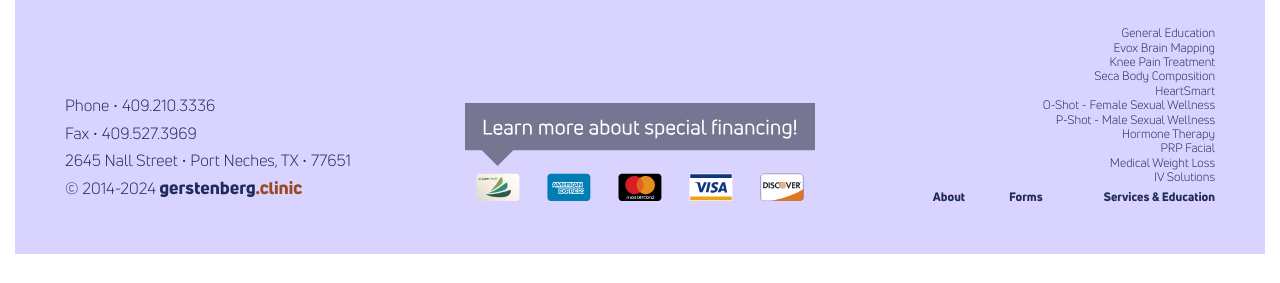
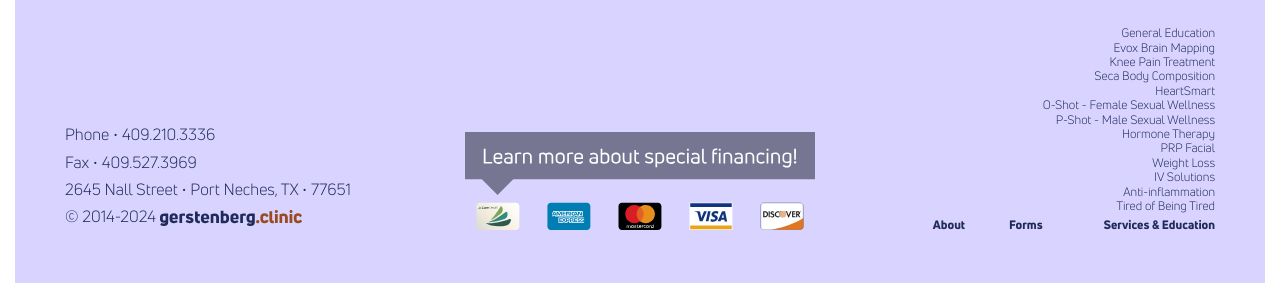
Before and after one commit to theneverwoods/gerstenberg.clinic, a Jekyll site: the page built from index.html, in a window 1280 px wide and 900 px high, scrolled down 2222 px, cut to the strip 617-900 px from the top of the window. Built offline with Jekyll 4.4.1, drawn with Linux system fonts in a browser that asks for light colours; before the commit the page ends 3093 px from its top, so only the background shows below that.

Commit message:
Update footer.html

```diff
--- a/_includes/footer.html
+++ b/_includes/footer.html
@@ -26,6 +26,7 @@
         <li>
           <ul>
             <li><b>Services &amp; Education</b></li>
+
             <li><a href="{{ site.baseurl }}/services/education">General Education</a></li>
             <li><a href="{{ site.baseurl }}/services/evox">Evox Brain Mapping</a></li>
             <li><a href="{{ site.baseurl }}/services/knee">Knee Pain Treatment</a></li>
@@ -35,8 +36,11 @@
             <li><a href="{{ site.baseurl }}/services/p-shot">P-Shot - Male Sexual Wellness</a></li>
             <li><a href="{{ site.baseurl }}/services/hormone">Hormone Therapy</a></li>
             <li><a href="{{ site.baseurl }}/services/aesthetics">PRP Facial</a></li>
-            <li><a href="{{ site.baseurl }}/services/weight">Medical Weight Loss</a></li>
+            <li><a href="{{ site.baseurl }}/services/weight">Weight Loss</a></li>
             <li><a href="{{ site.baseurl }}/services/iv">IV Solutions</a></li>
+            <li><a href="{{ site.baseurl }}/inflammation">Anti-inflammation</a></li>
+            <li><a href="https://app.cliniccaptain.com/v2/preview/ZZNx1nxmBBQcw6vSAx2x">Tired of Being Tired</a></li>
+
           </ul>
         </li>
         </ul>
```
